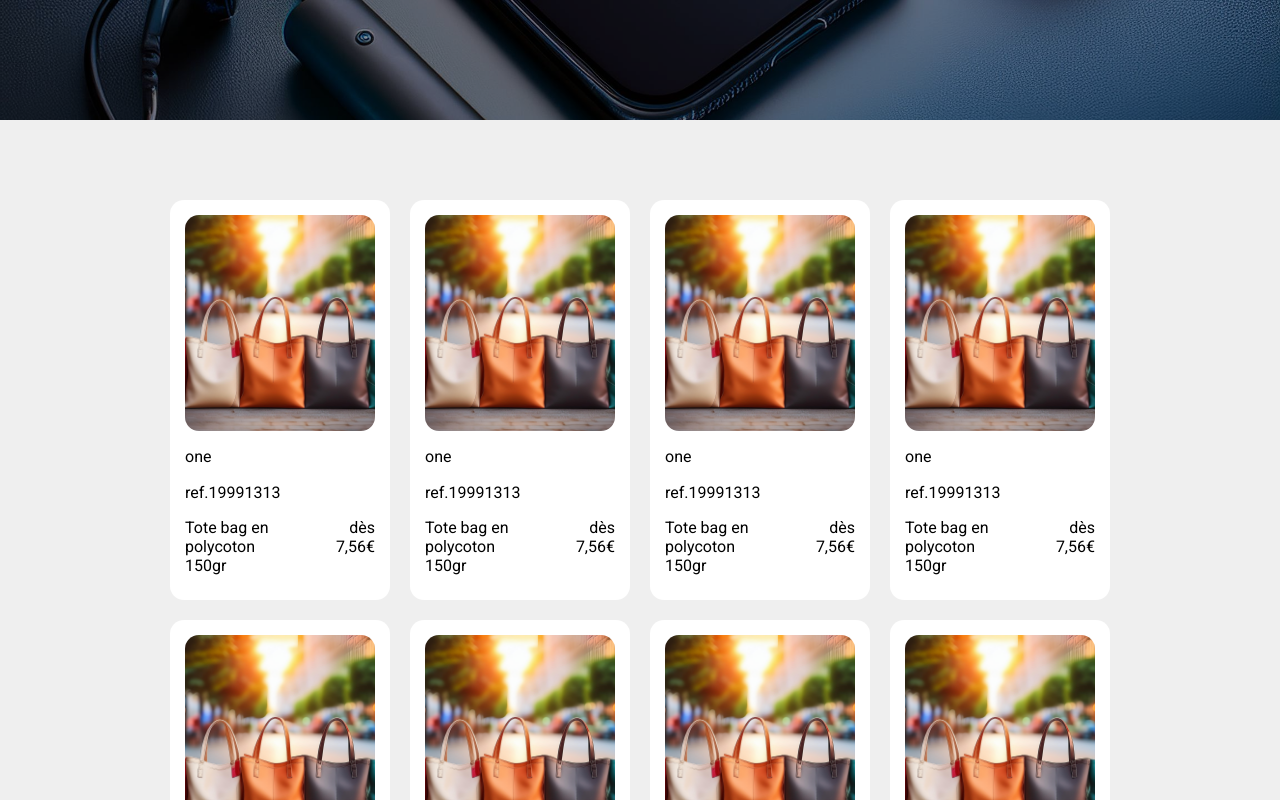
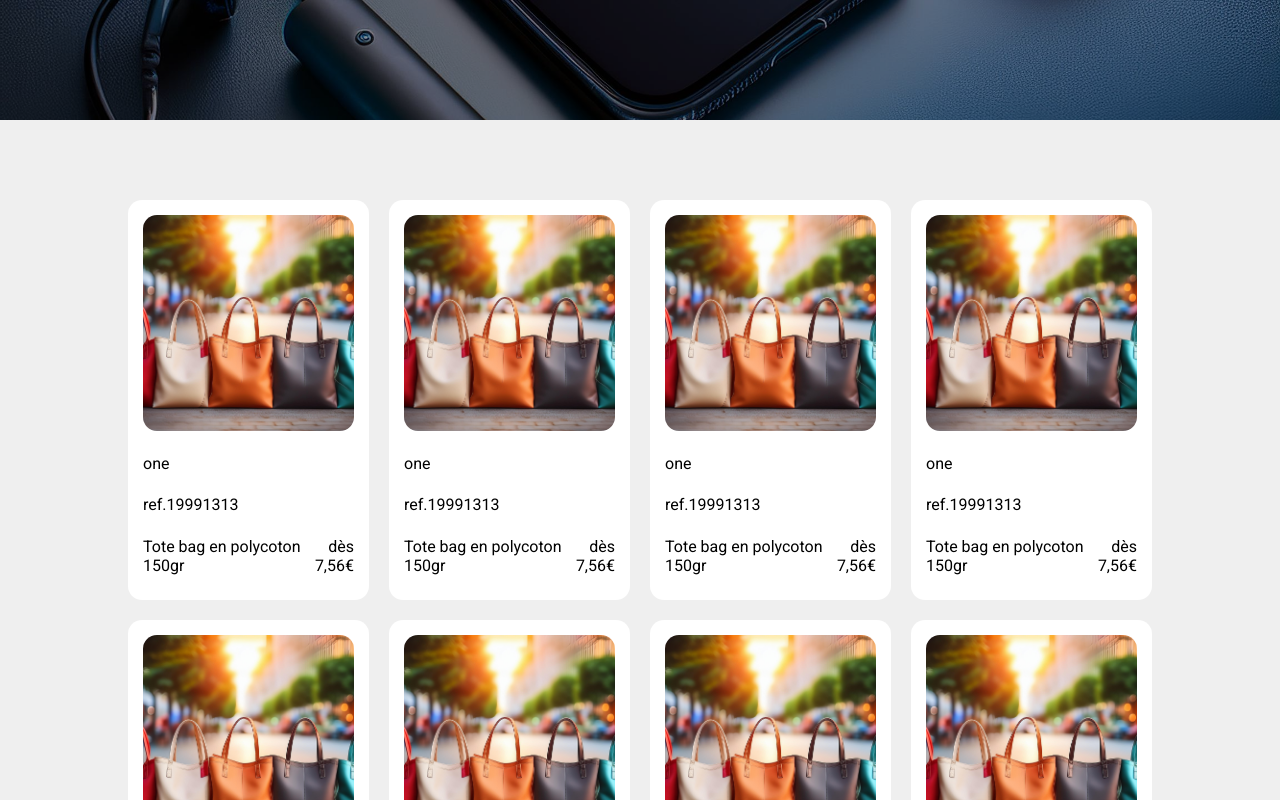
Before and after one commit to Scharlyopitz/One-comm, a React (Vite) app: page /objetsPublicitaires/Accessoires-smartphone in a window 1280 px wide. Shown: the part 440-1240 px from the top of the page. Built offline with nearby package versions, Linux system fonts and the light colour scheme.

Commit message:
Ajout padding et suppression width de chaques produits

```diff
--- a/src/sass/pages/categorie/_categorie.scss
+++ b/src/sass/pages/categorie/_categorie.scss
@@ -38,6 +38,7 @@
   flex-direction: column;
   align-items: center;
   background: $White;
+  padding: 0 10vw;
 
   .ProductContainer {
     display: grid;
@@ -47,10 +48,10 @@
     padding: 10vh 0;
 
     .product {
+      cursor: pointer;
       display: flex;
       flex-direction: column;
       justify-content: space-between;
-      width: 220px;
       height: 400px;
       padding: 15px 15px 25px;
       background-color: $RealWhite;
--- a/src/style/style.css
+++ b/src/style/style.css
@@ -73,6 +73,7 @@ li {
   flex-direction: column;
   align-items: center;
   background: #efefef;
+  padding: 0 10vw;
 }
 .ProductSection .ProductContainer {
   display: grid;
@@ -82,10 +83,10 @@ li {
   padding: 10vh 0;
 }
 .ProductSection .ProductContainer .product {
+  cursor: pointer;
   display: flex;
   flex-direction: column;
   justify-content: space-between;
-  width: 220px;
   height: 400px;
   padding: 15px 15px 25px;
   background-color: #ffffff;
```
Also changed, not shown: 1 other file (tests, documents, lock files or other folders).
